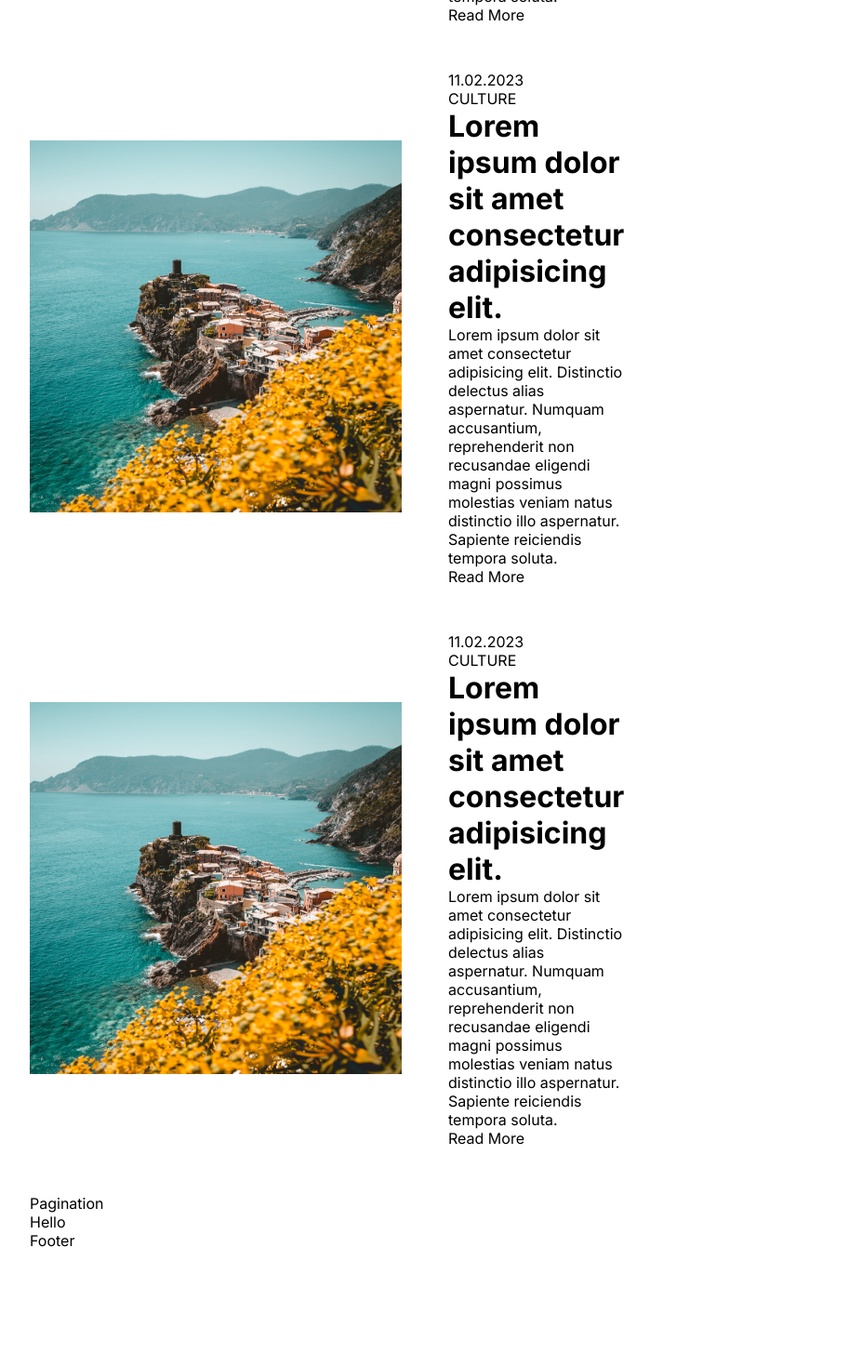
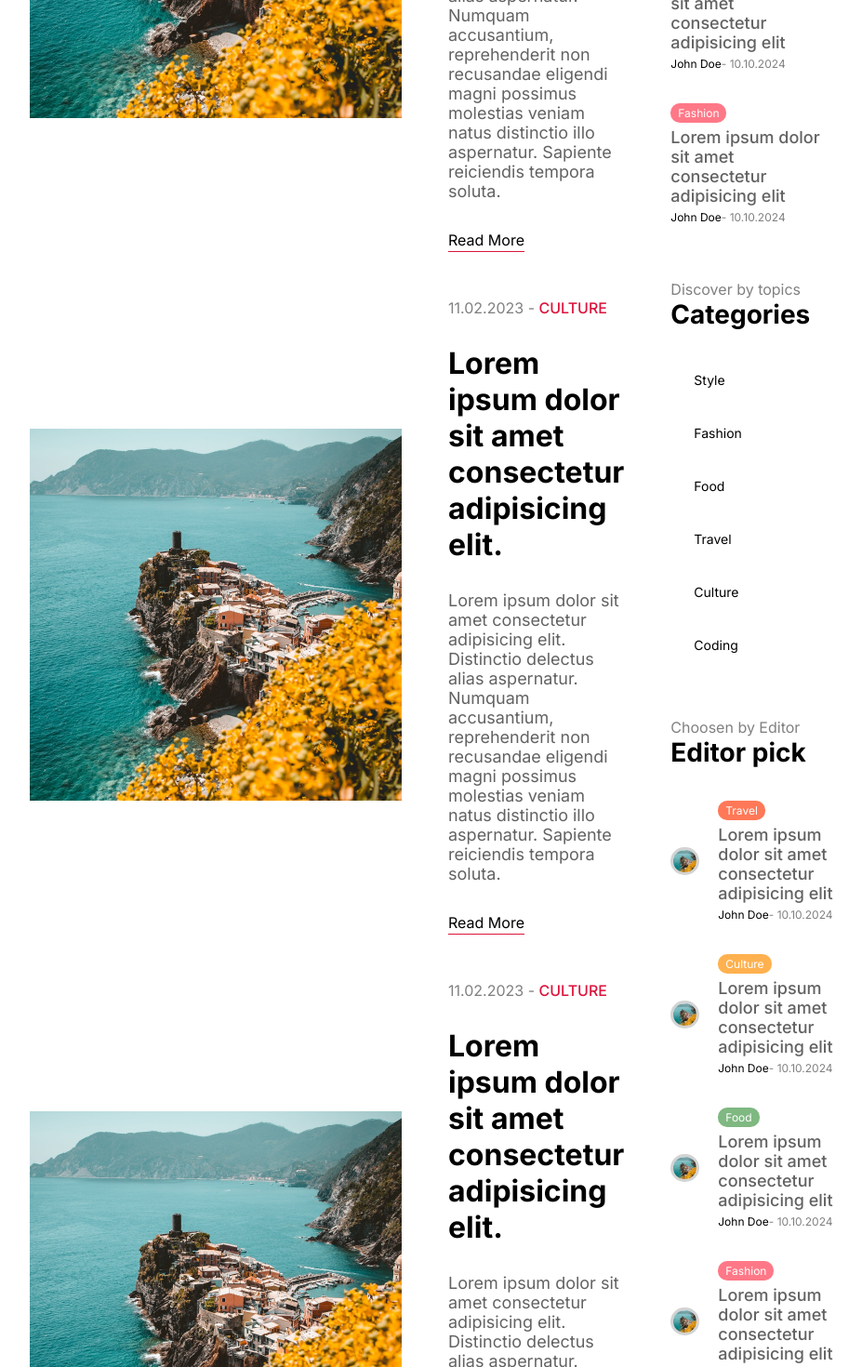
Before and after one commit to immbibek/Blog-Nextjs-, a Next.js app: page / in a window 1280 px wide. Shown: the part 1560-3030 px from the top of the page at 93% size, without its empty margins (176-1103 px from the left). Before the commit the page ends 2904 px from the top, so only its background shows below. Built offline with nearby package versions, Linux system fonts and the light colour scheme.

Commit message:
Working on Menu and it components

```diff
--- a/src/app/page.js
+++ b/src/app/page.js
@@ -18,7 +18,6 @@
       </div>
 
        <Link href="/">Hello</Link>
-
     </div>
   );
 }
--- a/src/components/Menu/Menu.jsx
+++ b/src/components/Menu/Menu.jsx
@@ -1,8 +1,26 @@
 import React from 'react'
 import styles from "./menu.module.css"
+import Link from 'next/link'
+import MenuPost from '../menuPosts/MenuPost'
+import MenuCategories from '../MenuCategories/menuCategories'
 const Menu = () => {
   return (
-    <div className={styles.container}>Menu</div>
+    <div className={styles.container}>
+      <h2 className={styles.subtitle}>What's hot</h2>
+      <h1 className={styles.title}>Most Popular</h1>
+       <MenuPost withImage={false}/>
+
+
+      <h2 className={styles.subtitle}>Discover by topics</h2>
+      <h1 className={styles.title}>Categories</h1>
+       <MenuCategories/>
+
+      <h2 className={styles.subtitle}>Choosen by Editor</h2>
+      <h1 className={styles.title}>Editor pick</h1>
+      <MenuPost withImage={true}/>
+
+
+    </div>
   )
 }
 
--- a/src/components/Menu/menu.module.css
+++ b/src/components/Menu/menu.module.css
@@ -1,3 +1,143 @@
 .container{
     flex: 2;
+    margin-top: 60px;
 }
+
+.subtitle{
+    color: gray;
+    font-size: 16px;
+    font-weight: 400;
+}
+.title{
+   font-size: 28px;
+
+}
+.items{
+    margin-top: 35px;
+    margin-bottom: 60px;
+    display: flex;
+    flex-direction: column;
+    gap:35px;
+
+}
+.item{
+    display: flex;
+    align-items: center;
+    gap: 20px;
+}
+
+.imageContainer{
+    flex:1;
+    aspect-ratio: 1/1;
+    position: relative;
+}
+
+.image{
+    border-radius: 50%;
+    border: 3px solid lightgray;
+    object-fit:cover ;
+}
+
+
+.textContainer{
+    flex: 4;
+    display: flex;
+    flex-direction: column;
+    gap: 5px;
+}
+/* .categoryItem{
+    padding: 3px 8px;
+    border-radius: 10px;
+    font-size: 12px;
+    color: white;
+    width: max-content;
+}
+.categoryList{
+    display: flex;
+    flex-wrap: wrap;
+    justify-content: space-between;
+    gap: 20px;
+}
+
+.category.travel{
+    background-color: #ff7857;
+}
+
+.culture{
+    background-color: #ffb14f;
+}
+.food{
+    background-color: #7fb881;
+}
+.fashion{
+    background-color: #ff7887;
+}
+.coding{
+    background-color: #775aec;
+}
+.style{
+    background-color: #789cff;
+} */
+
+.postTitle{
+    font-size: 18px;
+    font-weight: 500;
+    color: var(--softTextColor);
+}
+
+.detail{
+   font-size: 12px;
+}
+
+.date{
+    color: gray;
+}
+
+.categoryList {
+    display: flex;
+    flex-wrap: wrap;
+    justify-content: center;
+    gap: 15px; /* Adjust spacing between items */
+    padding: 20px;
+  }
+
+  .categoryItem {
+    padding: 10px 25px; /* Add more padding for button-like appearance */
+    border-radius: 10px; /* Make the edges more rounded */
+    font-size: 1.1rem; /* Adjust font size */
+    font-weight: 500; /* Add some weight to the font */
+    text-align: center;
+    color: #333; /* Use a neutral color for text */
+    background-color: #f0f0f0; /* Default background color */
+    text-decoration: none;
+    box-shadow: 0px 4px 6px rgba(0, 0, 0, 0.1); /* Add slight shadow */
+    transition: background-color 0.3s ease, transform 0.3s ease; /* Smooth hover effect */
+  }
+
+  .categoryItem:hover {
+    transform: translateY(-5px); /* Lift the category item on hover */
+  }
+
+  .style {
+    background-color: #b3cde0; /* Light blue */
+  }
+
+  .fashion {
+    background-color: #fbb4ae; /* Light pink */
+  }
+
+  .food {
+    background-color: #ccebc5; /* Light green */
+  }
+
+  .travel {
+    background-color: #fddbc7; /* Light peach */
+  }
+
+  .culture {
+    background-color: #decbe4; /* Light lavender */
+  }
+
+  .coding {
+    background-color: #fed9a6; /* Light yellow */
+  }
--- a/src/components/card/Card.jsx
+++ b/src/components/card/Card.jsx
@@ -7,20 +7,20 @@
   return (
     <div className={styles.container}>
        <div className={styles.imageContainer}>
-        <Image src="/p1.jpeg" alt='' width={400} height={400} />
+        <Image src="/p1.jpeg" alt='' width={400} height={400} className={styles.image} />
         </div>
         <div className={styles.textContainer}>
             <div className={styles.detail}>
-                <span className={styles.date}>11.02.2023</span>
-                <br />
+                <span className={styles.date}>11.02.2023 - </span>
+
                 <span className={styles.category}>CULTURE</span>
 
             </div>
             <Link href="/">
             <h1>Lorem ipsum dolor sit amet consectetur adipisicing elit.</h1>
             </Link>
-            <p>Lorem ipsum dolor sit amet consectetur adipisicing elit. Distinctio delectus alias aspernatur. Numquam accusantium, reprehenderit non recusandae eligendi magni possimus molestias veniam natus distinctio illo aspernatur. Sapiente reiciendis tempora soluta.</p>
-            <Link href='/'>Read More</Link>
+            <p className={styles.desc}>Lorem ipsum dolor sit amet consectetur adipisicing elit. Distinctio delectus alias aspernatur. Numquam accusantium, reprehenderit non recusandae eligendi magni possimus molestias veniam natus distinctio illo aspernatur. Sapiente reiciendis tempora soluta.</p>
+            <Link href='/' className={styles.link}>Read More</Link>
         </div>
     </div>
   )
--- a/src/components/card/card.module.css
+++ b/src/components/card/card.module.css
@@ -10,11 +10,32 @@
     height: 350px;
     position: relative;
   }
-.img{
-    object-fit:fill;
-    height: 300px;
+.image{
+    object-fit: cover;
 }
 
 .textContainer{
     flex: 1;
+    display: flex;
+    flex-direction: column;
+    gap: 30px;
 }
+.date{
+    color: gray;
+}
+
+.category{
+    color: crimson;
+    font-weight: 500;
+}
+.desc{
+    font-size: 18px;
+    font-family: 300;
+    color: var(--softTextColor);
+}
+
+.link{
+    border-bottom: 1px solid crimson;
+    width: max-content;
+    padding: 2px 0px;
+}
--- a/src/components/cardList/cardList.module.css
+++ b/src/components/cardList/cardList.module.css
@@ -1,3 +1,8 @@
 .container{
+    margin-top: 15px;
     flex: 5;
 }
+
+.title{
+    margin: 50px 0px;
+}
--- /dev/null
+++ b/src/components/menuCategories/MenuCategories.jsx
@@ -0,0 +1,18 @@
+import React from 'react'
+import styles from "./menuCategories.module.css"
+import Link from 'next/link'
+const MenuCategories = () => {
+  return (
+    <div className={styles.categoryList}>
+    <Link href="/blog?cat=style" className={`${styles.categoryItem} ${styles.style} `}>Style</Link>
+    <Link href="/blog?cat=style" className={`${styles.categoryItem} ${styles.fashion} `}>Fashion</Link>
+    <Link href="/blog?cat=style" className={`${styles.categoryItem} ${styles.food} `}>Food</Link>
+    <Link href="/blog?cat=style" className={`${styles.categoryItem} ${styles.travel} `}>Travel</Link>
+    <Link href="/blog?cat=style" className={`${styles.categoryItem} ${styles.culture} `}>Culture</Link>
+
+    <Link href="/blog?cat=style" className={`${styles.categoryItem} ${styles.coding} `}>Coding</Link>
+  </div>
+  )
+}
+
+export default MenuCategories
--- /dev/null
+++ b/src/components/menuCategories/menuCategories.module.css
@@ -0,0 +1,13 @@
+.categoryList{
+    margin-top: 35px;
+    margin-bottom:60px ;
+    display: flex;
+    flex-wrap: wrap;
+    gap: 20px;
+
+}
+.categoryItem{
+    padding: 10px 25px;
+    border-radius: 10px;
+    font-size: 14px;
+}
--- /dev/null
+++ b/src/components/menuPosts/MenuPost.jsx
@@ -0,0 +1,70 @@
+import React from 'react'
+import Link from 'next/link'
+import Image from 'next/image'
+import styles from "./menuPost.module.css"
+const MenuPost = ({withImage}) => {
+  return (
+    <div className={styles.items}>
+        <Link href="/" className={styles.item}>
+           {withImage && (<div className={styles.imageContainer}>
+            <Image src="/p1.jpeg" alt='' fill className={styles.image}/>
+           </div>)}
+           <div className={styles.textContainer}>
+            <span className={`${styles.category} ${styles.travel}`}>Travel</span>
+            <h3 className={styles.postTitle}>Lorem ipsum dolor sit amet consectetur adipisicing elit</h3>
+            <div className={styles.detail}>
+              <span className={styles.username}>John Doe</span>
+              <span className={styles.date}>- 10.10.2024</span>
+            </div>
+           </div>
+
+        </Link>
+        <Link href="/" className={styles.item}>
+        {withImage && ( <div className={styles.imageContainer}>
+            <Image src="/p1.jpeg" alt='' fill className={styles.image}/>
+            </div>)}
+           <div className={styles.textContainer}>
+            <span className={`${styles.category} ${styles.culture}`}>Culture</span>
+            <h3 className={styles.postTitle}>Lorem ipsum dolor sit amet consectetur adipisicing elit</h3>
+            <div className={styles.detail}>
+              <span className={styles.username}>John Doe</span>
+              <span className={styles.date}>- 10.10.2024</span>
+            </div>
+           </div>
+
+        </Link>
+        <Link href="/" className={styles.item}>
+        {withImage && ( <div className={styles.imageContainer}>
+           <Image src="/p1.jpeg" alt='' fill className={styles.image}/>
+           </div>)}
+           <div className={styles.textContainer}>
+            <span className={`${styles.category} ${styles.food}`}>Food</span>
+            <h3 className={styles.postTitle}>Lorem ipsum dolor sit amet consectetur adipisicing elit</h3>
+            <div className={styles.detail}>
+              <span className={styles.username}>John Doe</span>
+              <span className={styles.date}>- 10.10.2024</span>
+            </div>
+           </div>
+
+        </Link>
+        <Link href="/" className={styles.item}>
+        {withImage && (  <div className={styles.imageContainer}>
+            <Image src="/p1.jpeg" alt='' fill className={styles.image}/>
+           </div>)}
+           <div className={styles.textContainer}>
+            <span className={`${styles.category} ${styles.fashion}`}>Fashion</span>
+            <h3 className={styles.postTitle}>Lorem ipsum dolor sit amet consectetur adipisicing elit</h3>
+            <div className={styles.detail}>
+              <span className={styles.username}>John Doe</span>
+              <span className={styles.date}>- 10.10.2024</span>
+            </div>
+           </div>
+
+        </Link>
+
+      </div>
+
+  )
+}
+
+export default MenuPost
--- /dev/null
+++ b/src/components/menuPosts/menuPost.module.css
@@ -0,0 +1,88 @@
+.container{
+    flex: 2;
+    margin-top: 60px;
+}
+
+.subtitle{
+    color: gray;
+    font-size: 16px;
+    font-weight: 400;
+}
+.title{
+   font-size: 28px;
+
+}
+.items{
+    margin-top: 35px;
+    margin-bottom: 60px;
+    display: flex;
+    flex-direction: column;
+    gap:35px;
+
+}
+.item{
+    display: flex;
+    align-items: center;
+    gap: 20px;
+}
+
+.imageContainer{
+    flex:1;
+    aspect-ratio: 1/1;
+    position: relative;
+}
+
+.image{
+    border-radius: 50%;
+    border: 3px solid lightgray;
+    object-fit:cover ;
+}
+
+
+.textContainer{
+    flex: 4;
+    display: flex;
+    flex-direction: column;
+    gap: 5px;
+}
+
+.category{
+    padding: 3px 8px;
+    border-radius: 10px;
+    font-size: 12px;
+    color: white;
+    width: max-content;
+}
+.category.travel{
+    background-color: #ff7857;
+}
+
+.culture{
+    background-color: #ffb14f;
+}
+.food{
+    background-color: #7fb881;
+}
+.fashion{
+    background-color: #ff7887;
+}
+.coding{
+    background-color: #775aec;
+}
+.style{
+    background-color: #789cff;
+}
+
+.postTitle{
+    font-size: 18px;
+    font-weight: 500;
+    color: var(--softTextColor);
+}
+
+.detail{
+   font-size: 12px;
+}
+
+.date{
+    color: gray;
+}
```
